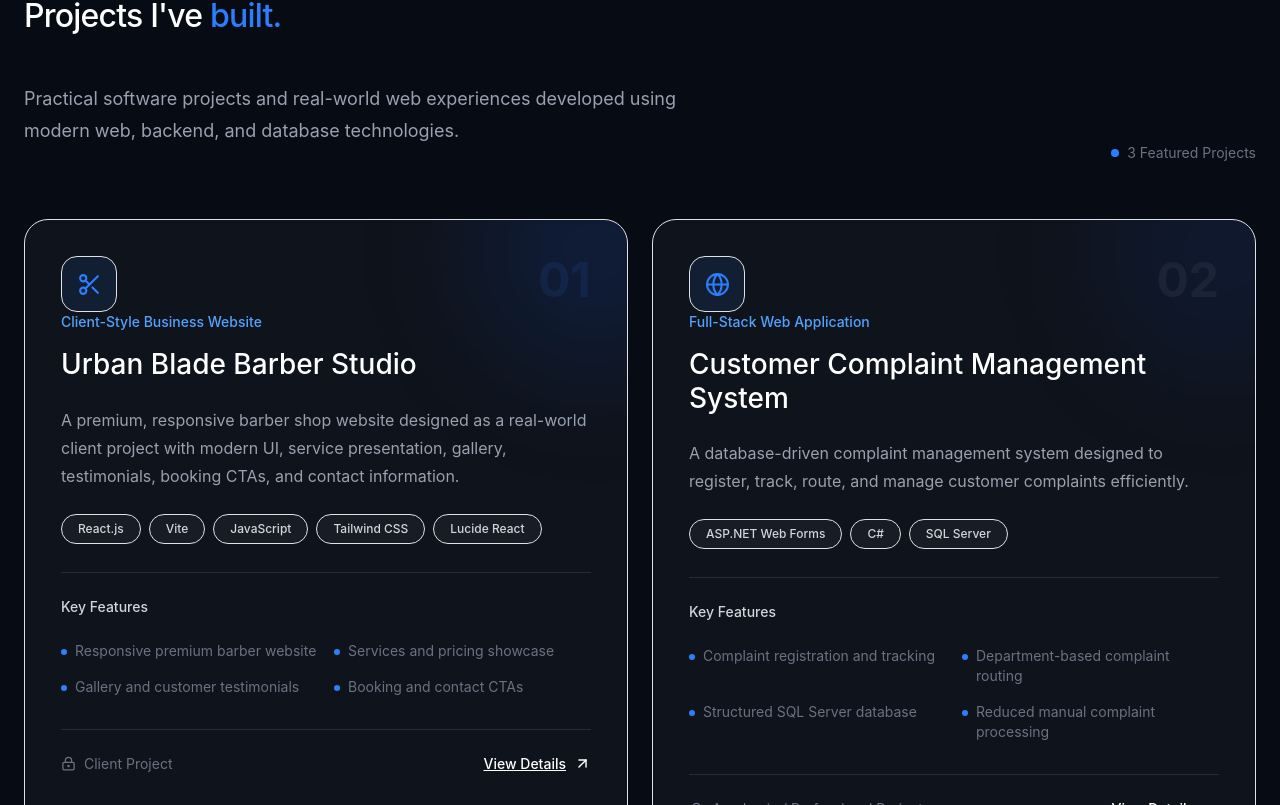
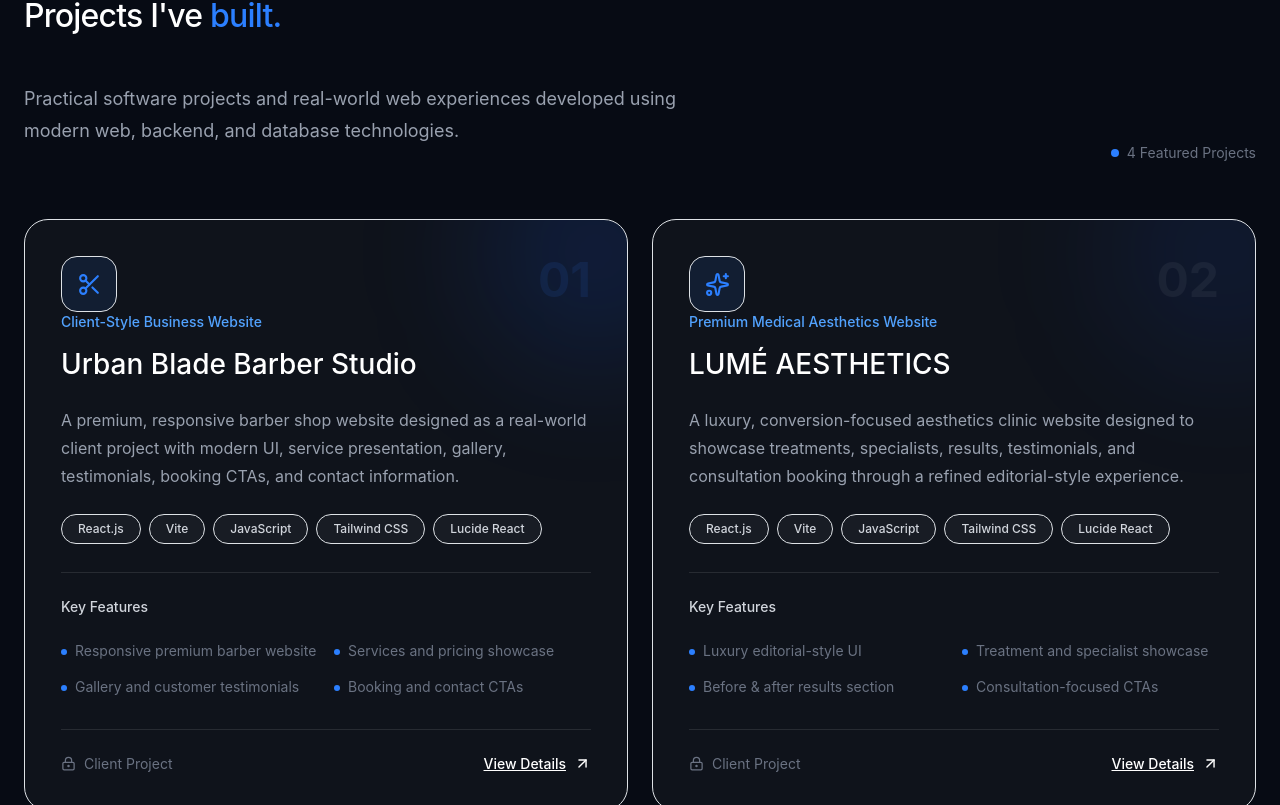
Before and after one commit to abdullah23273/my-portfolio, a React (Vite) app: page / in a window 1280 px wide. Shown: the part 4975-5780 px from the top of the page. Built offline with nearby package versions, Linux system fonts and the light colour scheme.

Commit message:
New projec added

```diff
--- a/src/components/Projects.jsx
+++ b/src/components/Projects.jsx
@@ -5,6 +5,7 @@ import {
   Globe,
   LockKeyhole,
   Scissors,
+  Sparkles,
 } from "lucide-react";
 
 function Projects() {
@@ -34,6 +35,29 @@ function Projects() {
     },
     {
       number: "02",
+      title: "LUMÉ AESTHETICS",
+      category: "Premium Medical Aesthetics Website",
+      description:
+    "A luxury, conversion-focused aesthetics clinic website designed to showcase treatments, specialists, results, testimonials, and consultation booking through a refined editorial-style experience.",
+      technologies: [
+        "React.js",
+    "Vite",
+    "JavaScript",
+    "Tailwind CSS",
+    "Lucide React",
+      ],
+      features: [
+        "Luxury editorial-style UI",
+    "Treatment and specialist showcase",
+    "Before & after results section",
+    "Consultation-focused CTAs",
+      ],
+      icon: Sparkles,
+      type: "Client Project",
+      link: "https://lumeaesthetics-one.vercel.app/",
+    },
+    {
+      number: "03",
       title: "Customer Complaint Management System",
       category: "Full-Stack Web Application",
       description:
@@ -54,7 +78,7 @@ function Projects() {
       link: "https://github.com/abdullah23273",
     },
     {
-      number: "03",
+      number: "04",
       title: "Intern Attendance Management System",
       category: "Web Application",
       description:
@@ -109,7 +133,7 @@ function Projects() {
 
           <div className="flex items-center gap-2 text-sm text-gray-500">
             <span className="h-2 w-2 rounded-full bg-blue-500" />
-            3 Featured Projects
+            4 Featured Projects
           </div>
         </motion.div>
 
```
